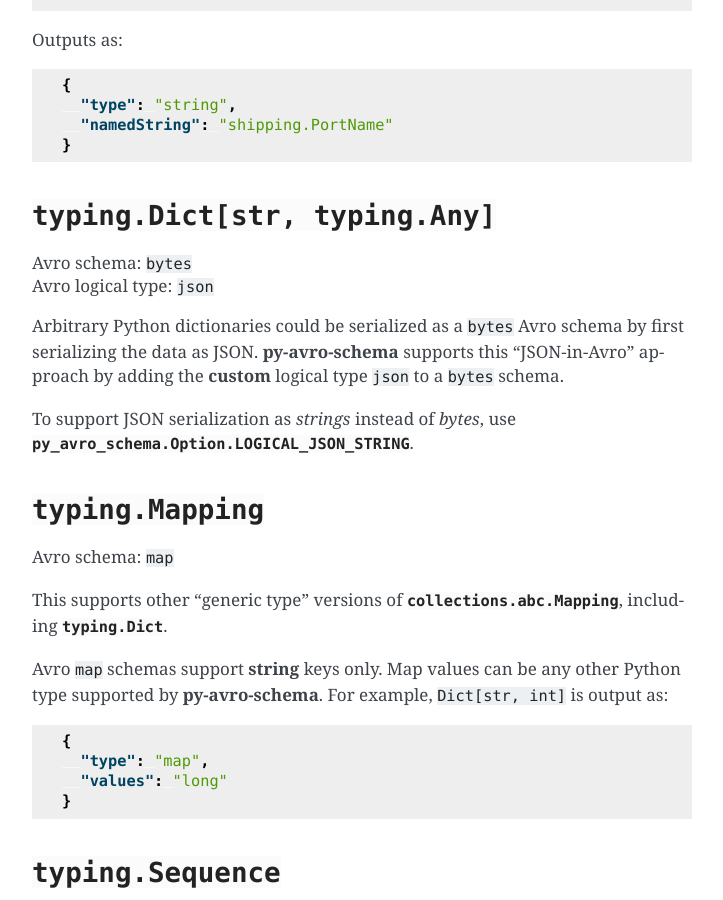
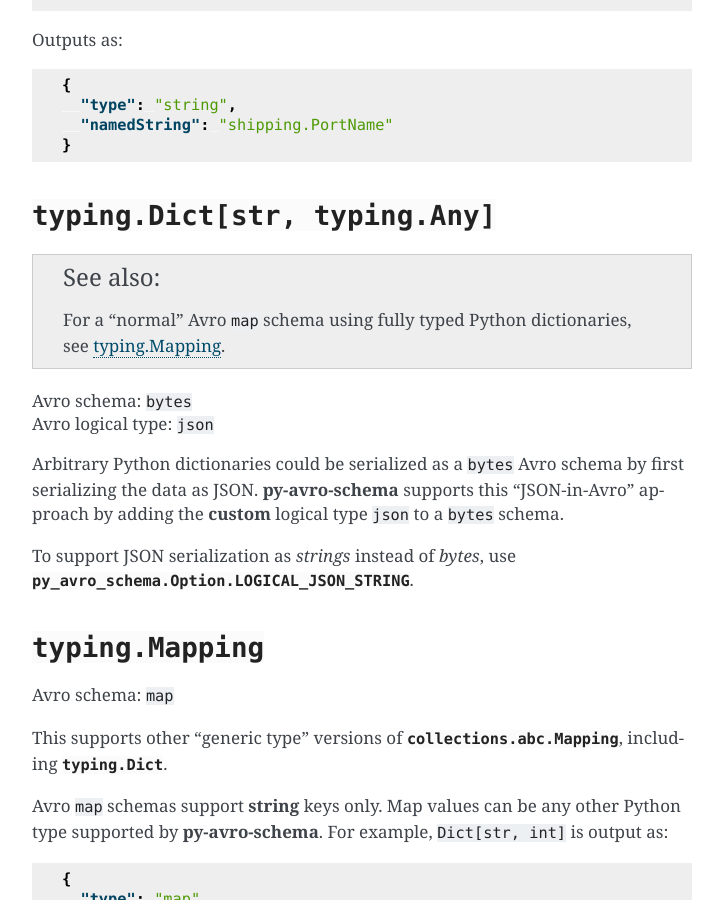
Before and after one commit to jpmorganchase/py-avro-schema, a Sphinx documentation site: the page built from docs/types.rst, in a window 1280 px wide and 900 px high, scrolled down 6253 px. Shown: the whole window, without its empty margins (388-1111 px from the left). Built offline with Sphinx 7.4.7, drawn with Linux system fonts in a browser that asks for light colours.

Commit message:
add reference to normal map schema

```diff
--- a/docs/types.rst
+++ b/docs/types.rst
@@ -315,6 +315,11 @@ Outputs as:
 :class:`typing.Dict[str, typing.Any]`
 -------------------------------------
 
+.. seealso::
+
+   For a "normal" Avro ``map`` schema using fully typed Python dictionaries, see :ref:`class-typing-mapping`.
+
+
 | Avro schema: ``bytes``
 | Avro logical type: ``json``
 
@@ -323,6 +328,8 @@ Arbitrary Python dictionaries could be serialized as a ``bytes`` Avro schema by
 
 To support JSON serialization as *strings* instead of *bytes*, use :attr:`py_avro_schema.Option.LOGICAL_JSON_STRING`.
 
+
+.. _class-typing-mapping:
 
 :class:`typing.Mapping`
 -----------------------
```
